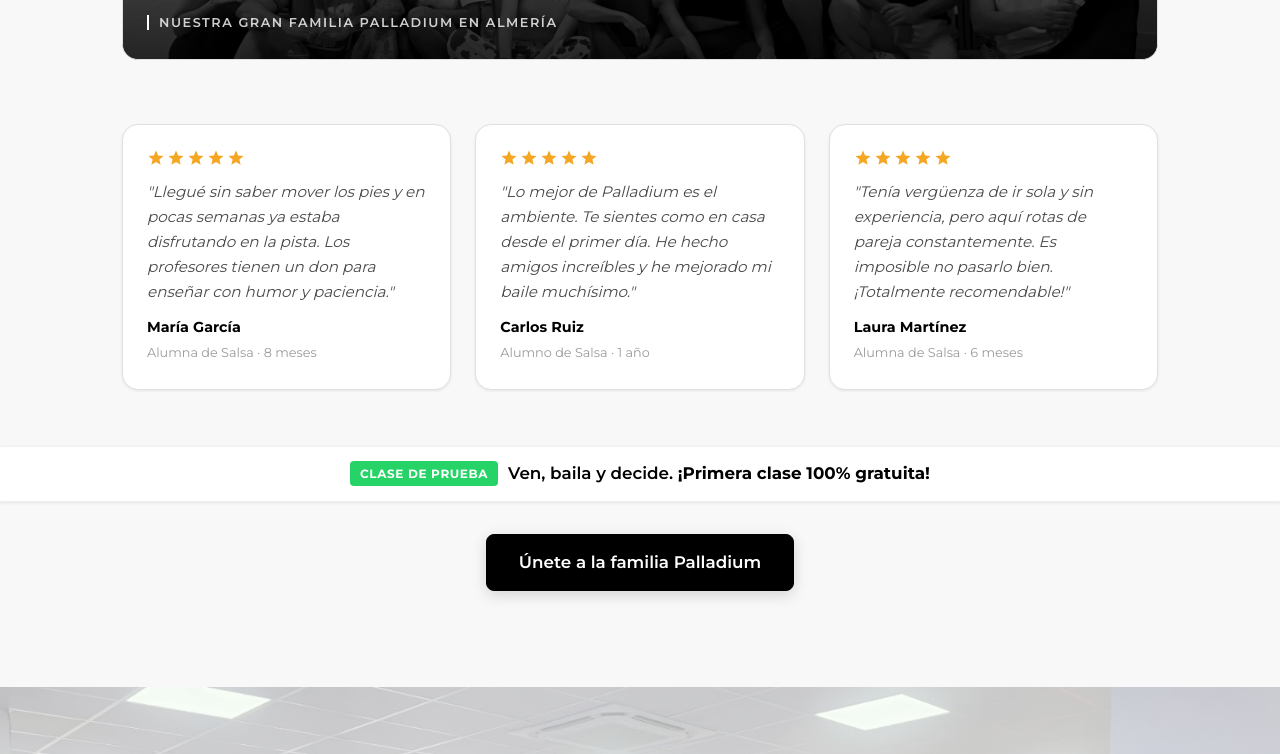
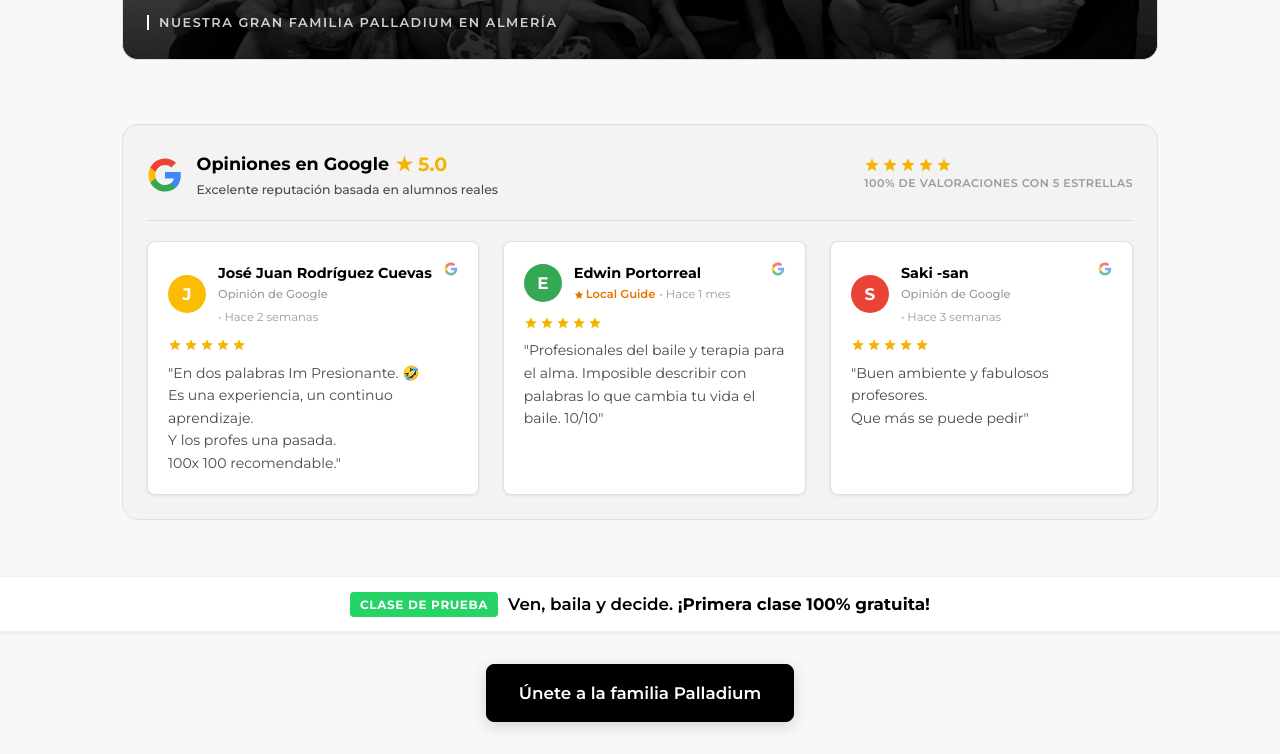
Before and after one commit to Proyectos-Ivan-Luis/palladium-aguadulce, a Next.js app: page /salsa in a window 1280 px wide. Shown: the part 1540-2294 px from the top of the page. Built offline with nearby package versions, Linux system fonts and the light colour scheme.

Commit message:
ajuste banner hero y contraseña funcional del panel

```diff
--- a/app/api/leads/route.js
+++ b/app/api/leads/route.js
@@ -3,11 +3,19 @@ import { getLeads, addLead, deleteLead, updateLeadStatus } from '@/lib/db';
 const CORRECT_PASSWORD = process.env.ADMIN_PASSWORD || 'Palladium*Campaña!';
 
 /**
- * Helper para verificar la contraseña del administrador
+ * Helper para verificar la contraseña del administrador.
+ * Soporta decodificación URL para caracteres especiales como 'ñ' o acentos en cabeceras HTTP en Vercel.
  */
 function verifyAuth(req) {
   const adminPassword = req.headers.get('x-admin-password');
-  return adminPassword === CORRECT_PASSWORD;
+  if (!adminPassword) return false;
+
+  try {
+    const decoded = decodeURIComponent(adminPassword);
+    return decoded === CORRECT_PASSWORD || adminPassword === CORRECT_PASSWORD;
+  } catch (e) {
+    return adminPassword === CORRECT_PASSWORD;
+  }
 }
 
 /**
--- a/components/SocialProof.jsx
+++ b/components/SocialProof.jsx
@@ -178,24 +178,194 @@ export default function SocialProof({ socialProof }) {
           </div>
         </div>
 
-        {/* Testimonios Reales de Alumnos de Google Reviews */}
-        <div className="testimonials">
-          {socialProof.testimonials.map((t, idx) => (
-            <div key={idx} className="testimonial-card">
-              <div className="testimonial-stars">
+        {/* Bloque de Reseñas de Google Premium */}
+        <div style={{
+          background: 'rgba(0, 0, 0, 0.02)',
+          border: '1px solid var(--gray-200)',
+          borderRadius: 'var(--radius-lg)',
+          padding: '1.5rem',
+          marginBottom: 'var(--space-md)',
+          boxShadow: 'inset 0 1px 3px rgba(0,0,0,0.02)'
+        }}>
+          {/* Cabecera de Google Reviews */}
+          <div style={{
+            display: 'flex',
+            flexDirection: 'row',
+            alignItems: 'center',
+            justifyContent: 'space-between',
+            flexWrap: 'wrap',
+            gap: '1rem',
+            paddingBottom: '1.25rem',
+            marginBottom: '1.25rem',
+            borderBottom: '1px solid var(--gray-200)'
+          }}>
+            <div style={{ display: 'flex', alignItems: 'center', gap: '0.85rem' }}>
+              {/* Google G Logo */}
+              <svg viewBox="0 0 24 24" width="36" height="36" style={{ flexShrink: 0 }}>
+                <path fill="#4285F4" d="M22.56 12.25c0-.78-.07-1.53-.2-2.25H12v4.26h5.92c-.26 1.37-1.04 2.53-2.21 3.31v2.77h3.57c2.08-1.92 3.28-4.74 3.28-8.09z" />
+                <path fill="#34A853" d="M12 23c2.97 0 5.46-.98 7.28-2.66l-3.57-2.77c-.98.66-2.23 1.06-3.71 1.06-2.86 0-5.29-1.93-6.16-4.53H2.18v2.84C3.99 20.53 7.7 23 12 23z" />
+                <path fill="#FBBC05" d="M5.84 14.09c-.22-.66-.35-1.36-.35-2.09s.13-1.43.35-2.09V7.06H2.18C1.43 8.55 1 10.22 1 12s.43 3.45 1.18 4.94l3.66-2.85z" />
+                <path fill="#EA4335" d="M12 5.38c1.62 0 3.06.56 4.21 1.64l3.15-3.15C17.45 2.09 14.97 1 12 1 7.7 1 3.99 3.47 2.18 7.06l3.66 2.85c.87-2.6 3.3-4.53 6.16-4.53z" />
+              </svg>
+              <div>
+                <h3 style={{
+                  fontFamily: 'var(--font-body)',
+                  fontSize: '1.1rem',
+                  fontWeight: '700',
+                  margin: 0,
+                  color: 'var(--black)',
+                  display: 'flex',
+                  alignItems: 'center',
+                  gap: '0.4rem'
+                }}>
+                  Opiniones en Google <span style={{ color: '#F4B400', fontSize: '1.2rem', fontWeight: '800' }}>★ 5.0</span>
+                </h3>
+                <p style={{
+                  fontSize: '0.78rem',
+                  color: 'var(--gray-600)',
+                  margin: '1px 0 0 0',
+                  fontWeight: '500'
+                }}>
+                  Excelente reputación basada en alumnos reales
+                </p>
+              </div>
+            </div>
+
+            <div style={{ display: 'flex', flexDirection: 'column', alignItems: 'flex-start', gap: '2px' }}>
+              <div style={{ display: 'flex', gap: '2px' }}>
                 {[...Array(5)].map((_, i) => (
-                  <svg key={i} viewBox="0 0 24 24">
+                  <svg key={i} viewBox="0 0 24 24" width="16" height="16" fill="#F4B400">
                     <path d="M12 17.27L18.18 21l-1.64-7.03L22 9.24l-7.19-.61L12 2 9.19 8.63 2 9.24l5.46 4.73L5.82 21z" />
                   </svg>
                 ))}
               </div>
-              <p className="testimonial-text">"{t.text}"</p>
-              <div>
-                <h4 className="testimonial-author">{t.author}</h4>
-                <span className="testimonial-role">{t.role}</span>
-              </div>
+              <span style={{
+                fontSize: '0.7rem',
+                color: 'var(--gray-400)',
+                fontWeight: '600',
+                textTransform: 'uppercase',
+                letterSpacing: '0.04em'
+              }}>
+                100% de valoraciones con 5 estrellas
+              </span>
             </div>
-          ))}
+          </div>
+
+          {/* Rejilla de Reseñas de Google */}
+          <div className="testimonials">
+            {socialProof.testimonials.map((t, idx) => {
+              // Asignar colores de avatar de Google vibrantes
+              let avatarBg = '#4285F4'; // Google Blue
+              if (t.author.startsWith('E')) avatarBg = '#34A853'; // Google Green
+              if (t.author.startsWith('S')) avatarBg = '#EA4335'; // Google Red
+              if (t.author.startsWith('J')) avatarBg = '#FBBC05'; // Google Yellow
+
+              const firstLetter = t.author ? t.author.charAt(0).toUpperCase() : 'G';
+              const isLocalGuide = t.role === 'Local Guide';
+
+              return (
+                <div key={idx} className="testimonial-card" style={{
+                  background: 'var(--white)',
+                  border: '1px solid var(--gray-200)',
+                  borderRadius: 'var(--radius-md)',
+                  padding: '1.25rem',
+                  boxShadow: 'var(--shadow-sm)',
+                  display: 'flex',
+                  flexDirection: 'column',
+                  justifyContent: 'space-between',
+                  transition: 'transform var(--transition-fast), box-shadow var(--transition-fast)'
+                }}>
+                  <div>
+                    {/* Fila superior: Avatar, Nombre y Detalle de Google */}
+                    <div style={{ display: 'flex', alignItems: 'center', gap: '0.75rem', marginBottom: '0.75rem' }}>
+                      <div style={{
+                        width: '38px',
+                        height: '38px',
+                        borderRadius: '50%',
+                        backgroundColor: avatarBg,
+                        color: '#FFFFFF',
+                        display: 'flex',
+                        alignItems: 'center',
+                        justifyContent: 'center',
+                        fontWeight: '700',
+                        fontSize: '1.05rem',
+                        fontFamily: 'var(--font-body)',
+                        flexShrink: 0
+                      }}>
+                        {firstLetter}
+                      </div>
+                      <div style={{ flexGrow: 1, minWidth: 0 }}>
+                        <h4 style={{
+                          margin: 0,
+                          fontSize: '0.9rem',
+                          fontWeight: '700',
+                          color: 'var(--black)',
+                          whiteSpace: 'nowrap',
+                          overflow: 'hidden',
+                          textOverflow: 'ellipsis'
+                        }}>
+                          {t.author}
+                        </h4>
+                        <div style={{ display: 'flex', alignItems: 'center', gap: '4px', flexWrap: 'wrap' }}>
+                          {isLocalGuide ? (
+                            <span style={{
+                              fontSize: '0.72rem',
+                              color: '#E37400', // Google Local Guide Orange
+                              fontWeight: '600',
+                              display: 'inline-flex',
+                              alignItems: 'center',
+                              gap: '2px'
+                            }}>
+                              <svg viewBox="0 0 24 24" width="10" height="10" fill="currentColor">
+                                <path d="M12 2L15.09 8.26L22 9.27L17 14.14L18.18 21.02L12 17.77L5.82 21.02L7 14.14L2 9.27L8.91 8.26L12 2Z" />
+                              </svg>
+                              Local Guide
+                            </span>
+                          ) : (
+                            <span style={{ fontSize: '0.72rem', color: 'var(--gray-400)', fontWeight: '500' }}>
+                              Opinión de Google
+                            </span>
+                          )}
+                          <span style={{ fontSize: '0.72rem', color: 'var(--gray-400)', fontWeight: '400' }}>
+                            • {idx === 0 ? 'Hace 2 semanas' : idx === 1 ? 'Hace 1 mes' : 'Hace 3 semanas'}
+                          </span>
+                        </div>
+                      </div>
+
+                      {/* Icono Google "G" pequeño a la derecha */}
+                      <svg viewBox="0 0 24 24" width="14" height="14" style={{ alignSelf: 'flex-start', flexShrink: 0, opacity: 0.7 }}>
+                        <path fill="#4285F4" d="M22.56 12.25c0-.78-.07-1.53-.2-2.25H12v4.26h5.92c-.26 1.37-1.04 2.53-2.21 3.31v2.77h3.57c2.08-1.92 3.28-4.74 3.28-8.09z" />
+                        <path fill="#34A853" d="M12 23c2.97 0 5.46-.98 7.28-2.66l-3.57-2.77c-.98.66-2.23 1.06-3.71 1.06-2.86 0-5.29-1.93-6.16-4.53H2.18v2.84C3.99 20.53 7.7 23 12 23z" />
+                        <path fill="#FBBC05" d="M5.84 14.09c-.22-.66-.35-1.36-.35-2.09s.13-1.43.35-2.09V7.06H2.18C1.43 8.55 1 10.22 1 12s.43 3.45 1.18 4.94l3.66-2.85z" />
+                        <path fill="#EA4335" d="M12 5.38c1.62 0 3.06.56 4.21 1.64l3.15-3.15C17.45 2.09 14.97 1 12 1 7.7 1 3.99 3.47 2.18 7.06l3.66 2.85c.87-2.6 3.3-4.53 6.16-4.53z" />
+                      </svg>
+                    </div>
+
+                    {/* Fila de Estrellas de Google */}
+                    <div style={{ display: 'flex', gap: '2px', marginBottom: '0.6rem' }}>
+                      {[...Array(5)].map((_, i) => (
+                        <svg key={i} viewBox="0 0 24 24" width="14" height="14" fill="#F4B400">
+                          <path d="M12 17.27L18.18 21l-1.64-7.03L22 9.24l-7.19-.61L12 2 9.19 8.63 2 9.24l5.46 4.73L5.82 21z" />
+                        </svg>
+                      ))}
+                    </div>
+
+                    {/* Texto de la reseña con pre-line */}
+                    <p className="testimonial-text" style={{
+                      fontSize: '0.88rem',
+                      lineHeight: '1.6',
+                      color: 'var(--gray-600)',
+                      fontStyle: 'normal',
+                      whiteSpace: 'pre-line',
+                      margin: 0
+                    }}>
+                      "{t.text}"
+                    </p>
+                  </div>
+                </div>
+              );
+            })}
+          </div>
         </div>
 
       </div> {/* Cierre del container principal */}
--- a/data/salsa.js
+++ b/data/salsa.js
@@ -51,19 +51,19 @@ export const salsaData = {
     ],
     testimonials: [
       {
-        text: "Llegué sin saber mover los pies y en pocas semanas ya estaba disfrutando en la pista. Los profesores tienen un don para enseñar con humor y paciencia.",
-        author: "María García",
-        role: "Alumna de Salsa · 8 meses",
+        text: "En dos palabras Im Presionante. 🤣\nEs una experiencia, un continuo aprendizaje.\nY los profes una pasada.\n100x 100 recomendable.",
+        author: "José Juan Rodríguez Cuevas",
+        role: "Google Reviewer",
       },
       {
-        text: "Lo mejor de Palladium es el ambiente. Te sientes como en casa desde el primer día. He hecho amigos increíbles y he mejorado mi baile muchísimo.",
-        author: "Carlos Ruiz",
-        role: "Alumno de Salsa · 1 año",
+        text: "Profesionales del baile y terapia para el alma. Imposible describir con palabras lo que cambia tu vida el baile. 10/10",
+        author: "Edwin Portorreal",
+        role: "Local Guide",
       },
       {
-        text: "Tenía vergüenza de ir sola y sin experiencia, pero aquí rotas de pareja constantemente. Es imposible no pasarlo bien. ¡Totalmente recomendable!",
-        author: "Laura Martínez",
-        role: "Alumna de Salsa · 6 meses",
+        text: "Buen ambiente y fabulosos profesores.\nQue más se puede pedir",
+        author: "Saki -san",
+        role: "Google Reviewer",
       },
     ],
   },
```
Also changed, not shown: app/globals.css (+5 -5 lines), app/paneladministrador/page.js (+5 -5 lines), data/bachata.js (+9 -9 lines).
